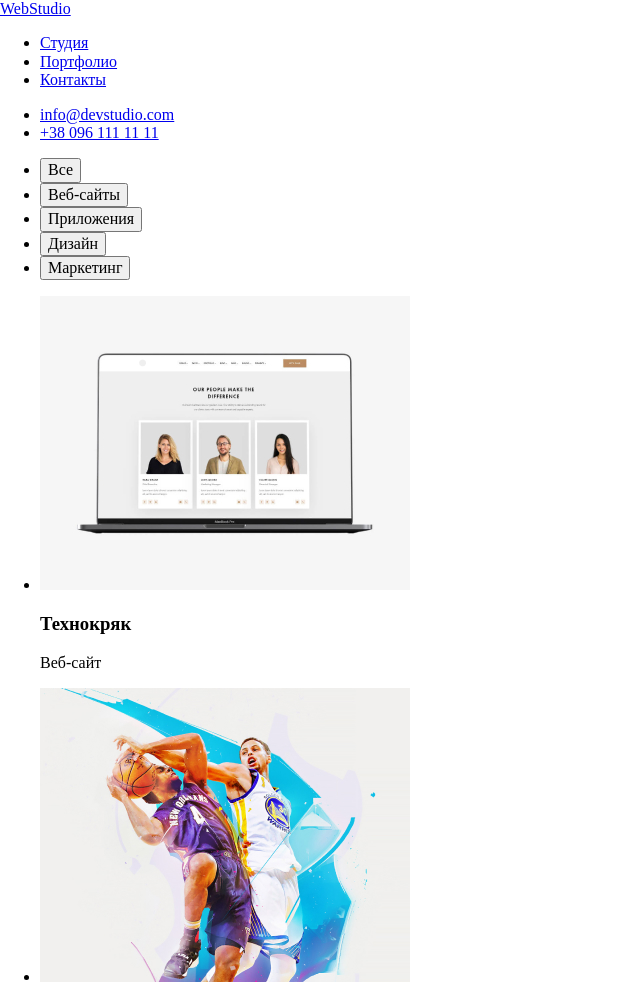
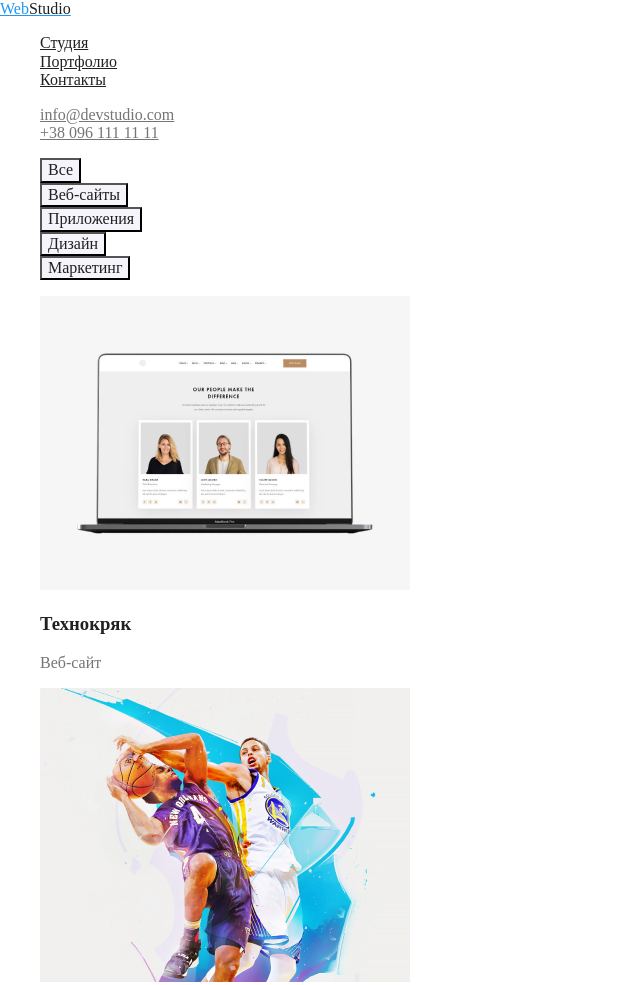
Before and after one commit to ihor-nechyporenko/goit-markup-hw-02, a plain HTML site: page portfolio.html in a window 1280 px wide. Shown: the top 985 px of the page, without its empty margins (0-640 px from the left). Drawn offline with Linux system fonts and the light colour scheme.

Commit message:
CSS custom properties, background color, text color

```diff
--- a/css/styles.css
+++ b/css/styles.css
@@ -0,0 +1,105 @@
+/* BACKGROUND:
+main color #FFFFFF
+butt0n + team section bg color #F5F4FA
+header #FFFFFF
+footer (secondary bg color) #2F303A */
+
+/* TEXT COLOR: */
+/* main title color #212121 */
+/* main text (p) color #757575 */
+/* accent & hover effect #2196F3 */
+/* h1 title + buttom text #FFFFFF */
+/* footer text primary color #FFFFFF
+    secondary text color rgba(255, 255, 255, 0.6) */
+
+    :root {
+        --primary-text-color: #757575;
+        --title-text-color: #212121;
+        --accent-color: #2196F3;
+        --primary-bg-color: #FFFFFF;
+        --secondary-bg-color: #2F303A;
+        --primary-button-color: #F5F4FA;
+
+    }
+
+    body {
+        background-color: var(--primary-bg-color);
+        color: var(--primary-text-color);
+    }
+
+    .logo {
+        color: var(--accent-color);
+    }
+
+    .logo-header {
+        color: var(--title-text-color);
+    }
+
+    .button-order {
+        background-color: var(--accent-color);
+        color: #FFFFFF;
+    }
+
+    .button {
+        background-color: var(--primary-button-color);
+        color: var(--title-text-color);
+    }
+
+    h1 {
+        color: #FFFFFF;
+    }
+
+    h2,
+    h3 {
+        color: var(--title-text-color);
+    }
+
+    .section-order {
+        background-color: var(--secondary-bg-color);
+    }
+
+    .section-team {
+        background-color: #F5F4FA;
+    }
+
+    /* Header */
+
+    .nav-link {
+        color: var(--title-text-color);
+    }
+
+    .nav-link:focus,
+    .nav-link:hover {
+        color: var(--accent-color);
+    }
+
+    .contacts-header {
+        color: var(--primary-text-color);
+    }
+
+    .contacts-header:hover,
+    .contacts-header:focus {
+        color: var(--accent-color);
+    }
+
+    /* Footer */
+
+    footer {
+        background-color: var(--secondary-bg-color);
+    }
+
+    .logo-footer {
+        color: #FFFFFF;
+    }
+
+    .list {
+        list-style: none;
+    }
+
+    .address {
+        color: #FFFFFF;
+    }
+
+    .contacts-footer {
+        color: rgba(255, 255, 255, 0.6);
+    }
--- a/portfolio.html
+++ b/portfolio.html
@@ -9,55 +9,54 @@
 </head>
 <body>
     <header>
-        <nav>
-            <a href="./index.html">WebStudio</a>
-            <ul>
+        <nav class="site-nav">
+            <a href="./index.html" class="logo">Web<span class="logo-header">Studio</span></a>
+            <ul class="list">
                 <li>
-                    <a href="./index.html">Студия</a>
+                    <a href="./index.html" class="nav-link">Студия</a>
                 </li>
                 <li>
-                    <a href="./portfolio.html">Портфолио</a>
+                    <a href="./portfolio.html" class="nav-link">Портфолио</a>
                 </li>
                 <li>
-                    <a href="#contacts">Контакты</a>
+                    <a href="#contacts" class="nav-link">Контакты</a>
                 </li>
             </ul>
         </nav>
 
-            <ul>
+            <ul class="list">
                 <li>
-                    <a href="mailto:info@devstudio.com">info@devstudio.com</a>
+                    <a href="mailto:info@devstudio.com" class="contacts-header">info@devstudio.com</a>
                 </li>
                 <li>
-                    <a href="tel:+380961111111">+38 096 111 11 11</a>
+                    <a href="tel:+380961111111" class="contacts-header">+38 096 111 11 11</a>
                 </li>
             </ul>
     </header>
 
+    <main>
         <h1 hidden>Портфолио</h1>
-    <div>
-        <ul>
+            <ul class="list">
                 <li>
-                <button type="button">Все</button>
+                    <button type="button" class="button">Все</button>
                 </li>
                 <li>
-                <button type="button">Веб-сайты</button>
+                    <button type="button" class="button">Веб-сайты</button>
                 </li>
                 <li>
-                <button type="button">Приложения</button>
+                    <button type="button" class="button">Приложения</button>
                 </li>
                 <li>
-                <button type="button">Дизайн</button>
+                    <button type="button" class="button">Дизайн</button>
                 </li>
                 <li>
-                <button type="button">Маркетинг</button>
+                    <button type="button" class="button">Маркетинг</button>
                 </li>
             </ul>
-    </div>
 
         <section>
             <h2 hidden>Примеры наших работ</h2>
-        <ul>
+            <ul class="list">
                 <li>
                     <img src="./imeges/portfolio/img-1.jpg" width="370" height="294" alt="Страница сайта на ноутбуке">
                     <h3>Технокряк</h3>
@@ -105,13 +104,14 @@
                 </li>
             </ul>
         </section>
+    </main>
 
     <footer>
-        <a href="./">WebStudio</a>
+        <a href="./index.html" class="logo">Web<span class="logo-footer">Studio</span></a>
         <address id="contacts">
-            <p>г. Киев, пр-т Леси Украинки, 26</p>
-            <a href="mailto:info@devstudio.com">info@devstudio.com</a>
-            <a href="tel:+380961111111">+38 096 111 11 11</a>
+            <p class="address">г. Киев, пр-т Леси Украинки, 26</p>
+            <a href="mailto:info@devstudio.com" class="contacts-footer">info@devstudio.com</a>
+            <a href="tel:+380961111111" class="contacts-footer">+38 096 111 11 11</a>
         </address>
     </footer>
 
```
Also changed, not shown: index.html (+18 -18 lines). Lines whose indentation alone changed are shown as unchanged.
